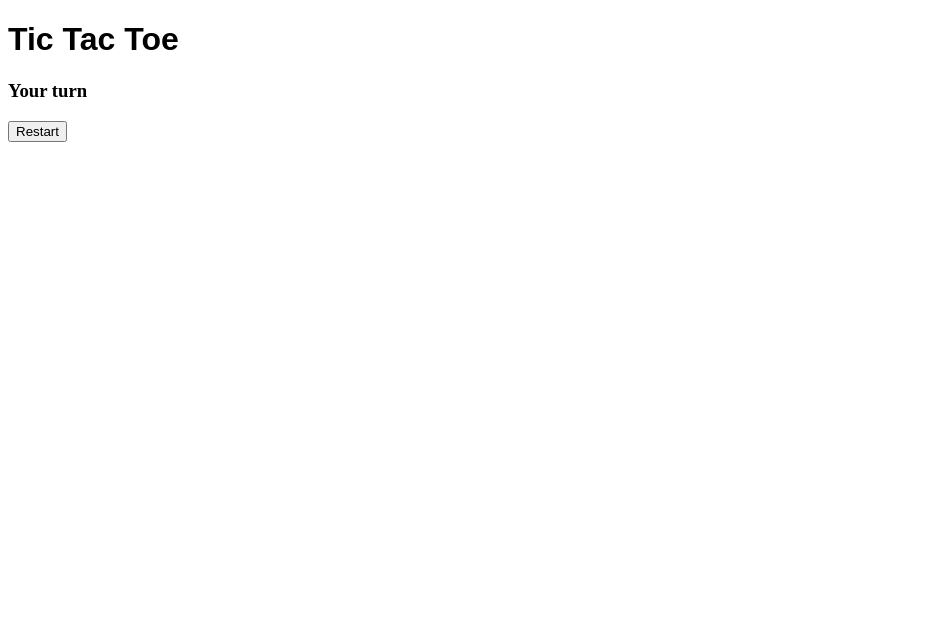
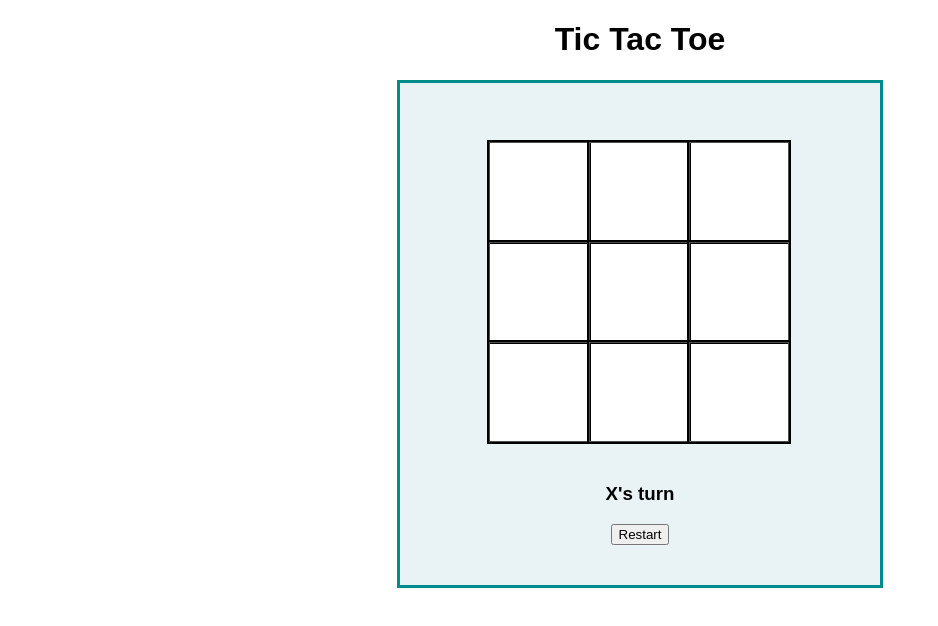
Before and after one commit to xMelaa/Frontend-learning-v6, a plain HTML site: page tic tac toe/tic-tac-toe.html in a window 1280 px wide. Both pictures are taken after a click on the button "Restart". Shown: the whole page, without its empty margins (0-938 px from the left). Drawn offline with Linux system fonts and the light colour scheme.

Commit message:
tic-tac-toe game

```diff
--- a/tic tac toe/app.js
+++ b/tic tac toe/app.js
@@ -0,0 +1,85 @@
+const cells = document.querySelectorAll(".cell");
+const statusInfo = document.querySelector("#statusInfo");
+const restartButton = document.querySelector("#restartButton");
+const winConditions = [
+    [0,1,2],
+    [3,4,5],
+    [6,7,8],
+    [0,3,6],
+    [1,4,7],
+    [2,5,8],
+    [0,4,8],
+    [2,4,6]
+];
+
+let options = ["", "", "", "", "", "", "", "", ""];
+let currentPlayer = "X";
+let running = false;
+
+initializeGame();
+
+function initializeGame(){
+    cells.forEach(cell => cell.addEventListener("click", cellClicked));
+    restartButton.addEventListener("click", restartGame);
+
+    statusInfo.textContent = `${currentPlayer}'s turn`;
+    running = true;
+}
+
+function cellClicked(){
+    const cellIndex = this.getAttribute("cellIndex");
+
+    if(options[cellIndex] != "" || !running) {
+        return;
+    }
+
+    updateCell(this, cellIndex);
+    checkWinner();
+}
+
+function updateCell (cell, index){
+    options[index] = currentPlayer;
+    cell.textContent = currentPlayer;
+}
+
+function changePlayer(){
+    currentPlayer = (currentPlayer == "X") ? "O" : "X";
+    statusInfo.textContent = `${currentPlayer}'s turn`;
+}
+
+function checkWinner(){
+    let roundWon = false;
+
+    for(let i=0; i<winConditions.length; i++){
+        const condition = winConditions[i];
+        const cellA = options[condition[0]];
+        const cellB = options[condition[1]];
+        const cellC = options[condition[2]];
+
+        if(cellA == "" || cellB == "" || cellC == ""){
+            continue;
+        }
+        if (cellA == cellB && cellB == cellC ){
+            roundWon = true;
+            break;
+        }
+    }
+
+    if (roundWon){
+        statusInfo.textContent = `${currentPlayer} wins!`;
+        running = false;
+    }
+    else if(!options.includes("")){
+        statusInfo.textContent = `Draw!`;
+        running = false;
+    }
+    else changePlayer();
+}
+
+function restartGame(){
+    currentPlayer = "X";
+    options = ["", "", "", "", "", "", "", "", ""];
+    statusInfo.textContent = `${currentPlayer}'s turn`;
+    cells.forEach(cell => cell.textContent = "");
+    running = true;
+}
--- a/tic tac toe/style.css
+++ b/tic tac toe/style.css
@@ -1,3 +1,38 @@
-h1{
+h1, h3{
     font-family: Poppins, sans-serif;
+    text-align: center;
 }
+
+#gameContainer{
+    width: 400px;
+    border: 3px solid darkcyan;
+    margin-left: auto;
+    margin-right: auto;
+    text-align: center;
+    padding: 40px;
+    background-color: rgb(233, 242, 245);
+    font-family: "Permanent Marker", cursive;
+    text-align: center;
+}
+
+#gameBoard{
+    width: 300px;
+    height: 300px;
+    margin: 20px auto 40px auto;
+    background-color: white;
+    display: grid;
+    grid-template-columns: repeat(3, auto);
+    width: 300px;
+}
+
+.cell{
+    width: 98px;
+    height: 98px;
+    border: 1px solid rgb(78, 78, 78);
+    margin-left: -1px;
+    margin-top: -1px;
+    box-shadow: 0 0 0 2px;
+    line-height: 100px;
+    font-size: 50px;
+    cursor: pointer;
+}
--- a/tic tac toe/tic-tac-toe.html
+++ b/tic tac toe/tic-tac-toe.html
@@ -9,11 +9,19 @@
 </head>
 <body>
     <h1>Tic Tac Toe</h1>
-    <div id="gameDiv">
+    <div id="gameContainer">
         <div id="gameBoard">
-
+            <div cellIndex="0" class="cell"></div>
+            <div cellIndex="1" class="cell"></div>
+            <div cellIndex="2" class="cell"></div>
+            <div cellIndex="3" class="cell"></div>
+            <div cellIndex="4" class="cell"></div>
+            <div cellIndex="5" class="cell"></div>
+            <div cellIndex="6" class="cell"></div>
+            <div cellIndex="7" class="cell"></div>
+            <div cellIndex="8" class="cell"></div>
         </div>
-        <h3 id="turnInfo">Your turn</h3>
+        <h3 id="statusInfo">Your turn</h3>
         <button id="restartButton">Restart</button>
     </div>
 
```
